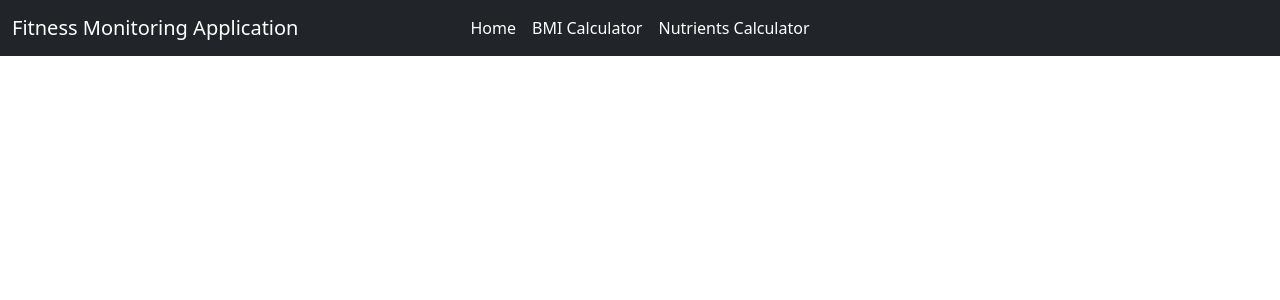
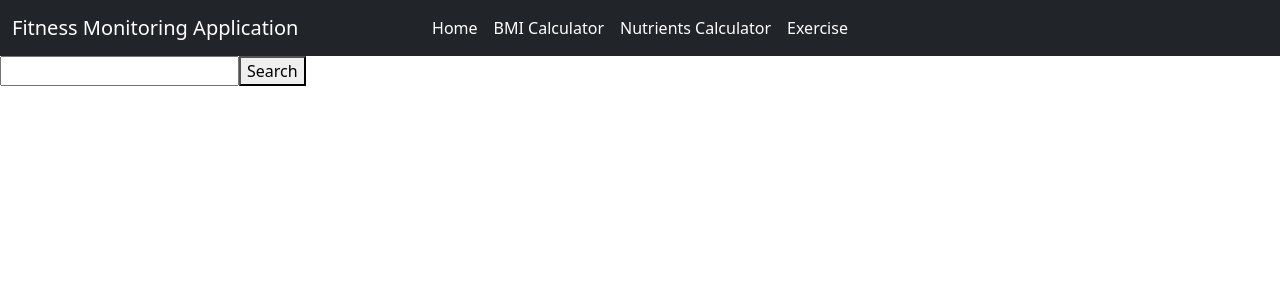
Before and after one commit to RajarshiRay25/Body-Mass-Index-React-App, a React (Vite) app: page /exercise in a window 1280 px wide. Shown: the top 300 px of the page. Built offline with nearby package versions, Linux system fonts and the light colour scheme.

Commit message:
exercise component started

```diff
--- a/src/App.jsx
+++ b/src/App.jsx
@@ -3,6 +3,7 @@ import Navbar from './components/Navbar'
 import Home from './components/Home'
 import BMIform from './components/BMIform'
 import Nutrientsform from './components/Nutrientsform'
+import Exercise from './components/Exercise'
 import { Routes, Route } from "react-router-dom";
 function App() {
 
@@ -13,6 +14,7 @@ function App() {
         <Route path="/" element={<Home />}></Route>
         <Route path="/bmi" element={<BMIform />}></Route>
         <Route path="/nutcal" element={<Nutrientsform/>}></Route>
+        <Route path="/exercise" element={<Exercise/>}></Route>
       </Routes>
     </div>
   )
--- /dev/null
+++ b/src/components/Exercise.jsx
@@ -0,0 +1,65 @@
+import React, { useState } from 'react';
+
+function Exercise() {
+    const [searchTerm, setSearchTerm] = useState("");
+    const [results, setResults] = useState([]);
+
+    const handleSearch = () => {
+        const options = {
+            method: "GET",
+            headers: {
+                "X-RapidAPI-Key": "2315b3caa0msha9ee49c3a491311p19cf07jsnb2e73a7b0332",
+                "X-RapidAPI-Host": "exercises-by-api-ninjas.p.rapidapi.com",
+            },
+        };
+        fetch(
+            `https://exercises-by-api-ninjas.p.rapidapi.com/v1/exercises?muscle=${searchTerm}`,
+            options
+        )
+            .then((response) => response.json())
+            .then((data) => {
+                setResults(data);
+            })
+            .catch((error) => {
+                console.error(error);
+            });
+    };
+
+    return (
+        <div>
+            <input
+                type="text"
+                value={searchTerm}
+                onChange={(e) => setSearchTerm(e.target.value)}
+            />
+            <button onClick={handleSearch}>Search</button>
+            {results.length > 0 && (
+                <table>
+                    <thead>
+                        <tr>
+                            <th>Name</th>
+                            <th>Type</th>
+                            <th>Muscle</th>
+                            <th>Equipment</th>
+                            <th>Difficulty</th>
+                            <th>Instructions</th>
+                        </tr>
+                    </thead>
+                    <tbody>
+                        {results.map((exercise) => (
+                            <tr key={exercise.name}>
+                                <td>{exercise.name}</td>
+                                <td>{exercise.type}</td>
+                                <td>{exercise.muscle}</td>
+                                <td>{exercise.equipment}</td>
+                                <td>{exercise.difficulty}</td>
+                                <td>{exercise.instructions}</td>
+                            </tr>
+                        ))}
+                    </tbody>
+                </table>
+            )}
+        </div>
+    );
+}
+export default Exercise;
--- a/src/components/Navbar.jsx
+++ b/src/components/Navbar.jsx
@@ -22,6 +22,9 @@ export default function Navbar() {
                             <li className="nav-item">
                                 <Link className="nav-link active" to="/nutcal">Nutrients Calculator</Link>
                             </li>
+                            <li className="nav-item">
+                                <Link className="nav-link active" to="/exercise">Exercise</Link>
+                            </li>
                         </ul>
                     </div>
                 </div>
```
